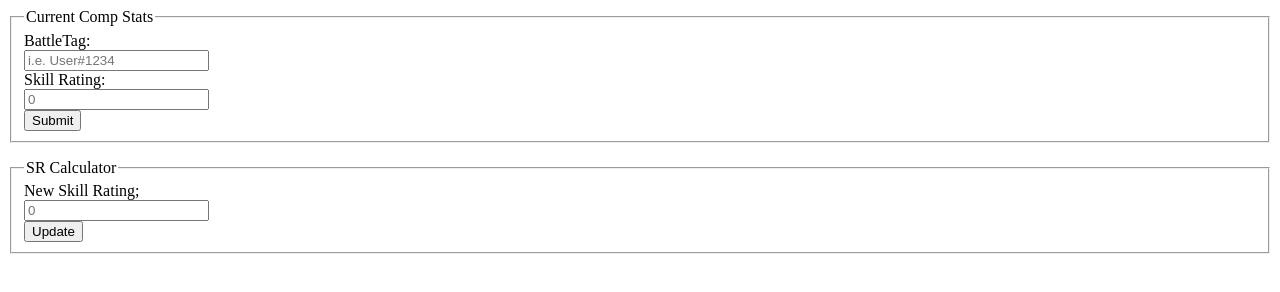
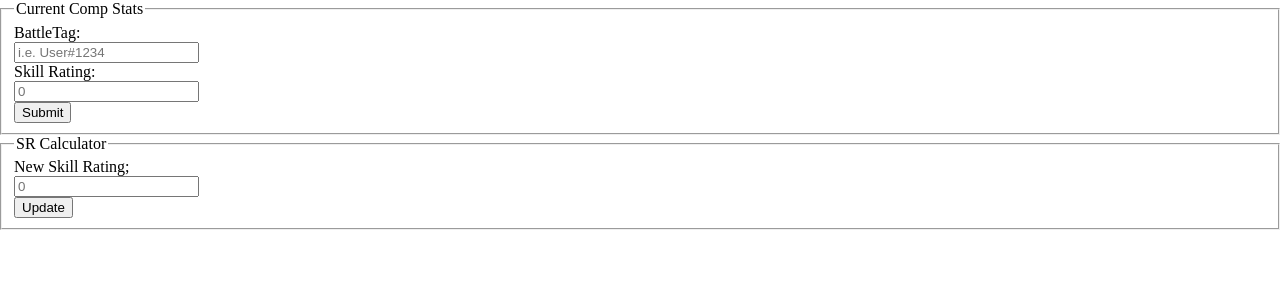
Before and after one commit to ElecRei/SR_Tracker, a plain HTML site: page index.html in a window 1280 px wide. Drawn offline with nearby package versions, Linux system fonts and the light colour scheme.

Commit message:
Added CSS file
Plus an updated HTML with link to CSS

```diff
--- a/index.html
+++ b/index.html
@@ -3,9 +3,7 @@
     <head>
         <title>SR Tracker</title>
 
-        <style>
-
-        </style>
+        <link rel="stylesheet" type="text/css" href="styling.css" />
 
         <script
           src="http://code.jquery.com/jquery-3.2.1.min.js"
--- /dev/null
+++ b/styling.css
@@ -0,0 +1,9 @@
+* {
+    box-sizing: border-box;
+    margin: 0;
+}
+
+html, body {
+    width: 100%;
+    height: auto;
+}
```
